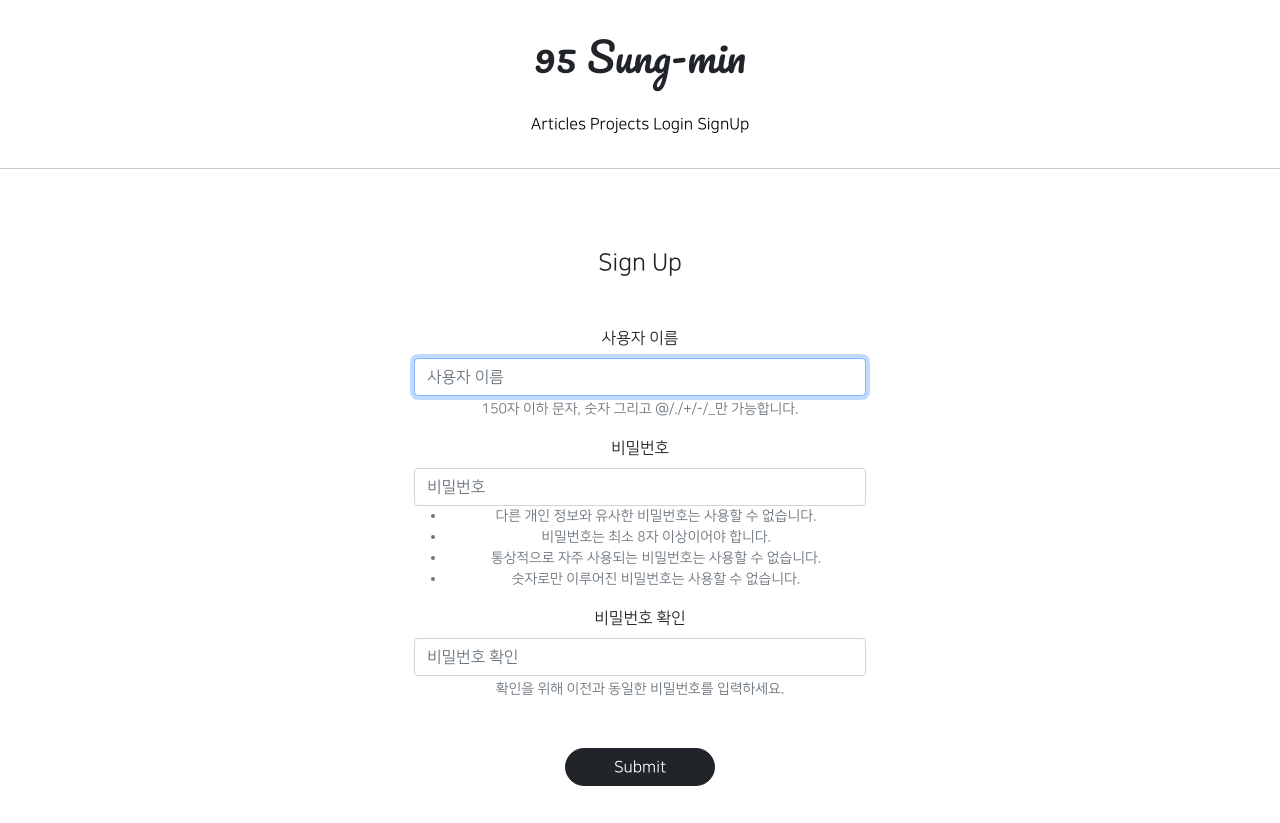
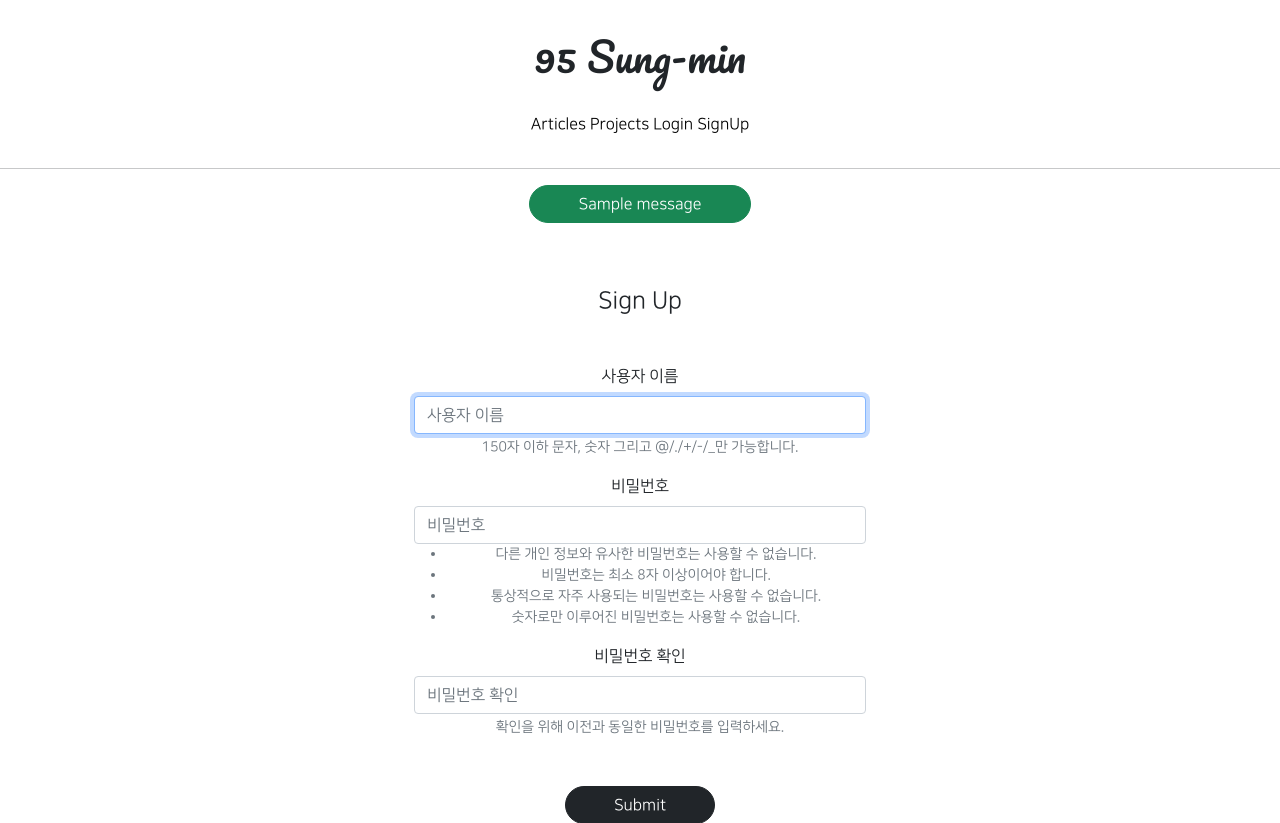
Before and after one commit to lee-sungmin95/temporary_07-05, a Django app: page /accounts/create/ in a window 1280 px wide. Shown: the top 823 px of the page. Run offline with Django 3.2, Linux system fonts and the light colour scheme; tables that the repository leaves empty hold one stand-in row (values such as "Sample post"); one stand-in notice (Sample message) is shown; parts of the project's set-up code (start-up, migrations or seed data) failed here and were passed over; some libraries are stand-ins or nearby versions.

Commit message:
08/25 2ban commit 3

```diff
--- a/g0705/settings.py
+++ b/g0705/settings.py
@@ -59,6 +59,11 @@ INSTALLED_APPS = [
     'subscribeapp',
     'likeapp',
 ]
+
+from django.contrib.messages import constants as messages
+MESSAGE_TAGS = {
+    messages.ERROR: 'danger',
+}
 
 MIDDLEWARE = [
     'django.middleware.security.SecurityMiddleware',
--- a/likeapp/views.py
+++ b/likeapp/views.py
@@ -1,3 +1,4 @@
+from django.contrib import messages
 from django.contrib.auth.decorators import login_required
 from django.http import HttpResponseRedirect
 from django.shortcuts import render
@@ -20,13 +21,16 @@ class LikeArticleView(RedirectView):
 
         likeRecord = LikeRecord.objects.filter(user=user,
                                                article=article)
-
         if likeRecord.exists():
+            # 좋아요 반영 X
+            messages.add_message(request, messages.ERROR, '좋아요는 한번만 가능합니다.')
             return HttpResponseRedirect(reverse('articleapp:detail', kwargs={'pk': kwargs['article_pk']}))
         else:
             LikeRecord(user=user, article=article).save()
             article.like += 1
             article.save()
+            # 좋아요 반영 O
+            messages.add_message(request, messages.SUCCESS, '좋아요가 반영되었습니다.')
 
         return super().get(request, *args, **kwargs)
 
--- a/templates/base.html
+++ b/templates/base.html
@@ -4,11 +4,25 @@
     {% include 'head.html' %}
 
 <body style="font-family: 'NanumSquareR'">
+
     {% include 'header.html' %}
+
 <hr>
+
+    {% for message in messages %}
+        <div class="text-center">
+            <div class="btn btn-{{ message.tags }} rounded-pill px-5">
+                {{ message }}
+            </div>
+        </div>
+    {% endfor %}
+
+
     {% block content %}
     {% endblock %}
+
 <hr>
+
     {% include 'footer.html' %}
 
 </body>
```
